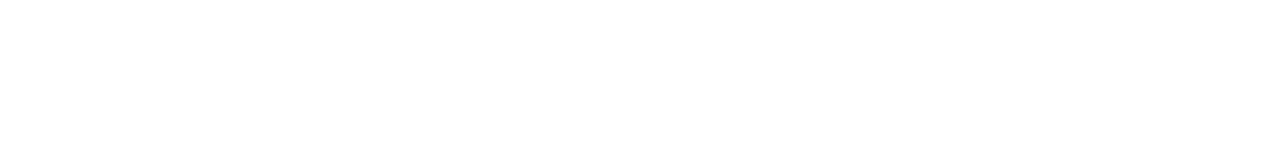
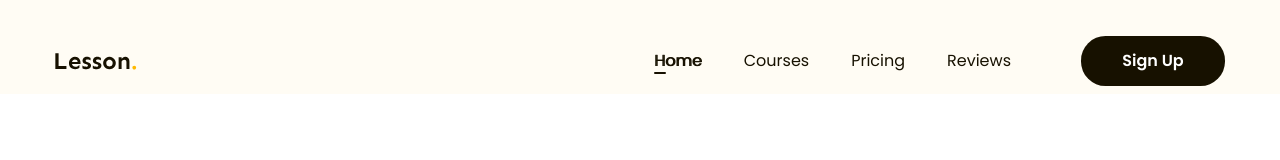
Before and after one commit to hoaiphongpvt/project02, a plain HTML site: page index.html in a window 1280 px wide. Shown: the top 160 px of the page. Drawn offline with Linux system fonts and the light colour scheme.

Commit message:
Add Header

```diff
--- a/assets/css/style.css
+++ b/assets/css/style.css
@@ -0,0 +1,94 @@
+* {
+    box-sizing: border-box;
+}
+
+html {
+    font-size: 62.5%;
+}
+
+body {
+    font-size: 1.6rem;
+    font-family: 'Poppins', sans-serif;
+}
+
+.main-content {
+    width: 1170px;
+    max-width: calc(100% - 48px);
+    margin-left: auto;
+    margin-right: auto;
+}
+
+a {
+    text-decoration: none;
+}
+
+.btn {
+    display: inline-block;
+    min-width: 118px;
+    font-weight: 600;
+    font-size: 1.6rem;
+    text-align: center;
+    color: #FFFFFF;
+    padding: 0 16px;
+    line-height: 50px;
+    background: #171100;
+    border-radius: 24.5px;
+}
+/* Header */
+.header {
+    background: #FFFCF4;
+}
+
+.header.fixed {
+    position: sticky;
+    top: -28px;
+}
+
+.header .body {
+    display: flex;
+    align-items: center;
+    padding: 36px 0 8px;
+}
+
+.nav {
+    margin-left: auto;
+}
+
+.nav ul {
+    display: flex;
+}
+
+.nav a {
+    padding: 8px 21px;
+    font-size: 1.6rem;
+    color: #171100;
+}
+
+.nav li a:hover,
+.nav li.active a {
+    position: relative;
+    /* font-weight: 600; */
+    text-shadow: 1px 0 0 currentColor;
+    font-size: 16px;
+    color: #171100;
+}
+
+.nav li.active a::after {
+    position: absolute;
+    display: block;
+    left: 21px;
+    bottom: 6px;
+    content: "";
+    width: 12px;
+    height: 2px;
+    background: #171100;
+    border-radius: 1px;
+}
+
+.header .signup-btn {
+    min-width: 144px;
+}
+
+.header .action {
+    margin-left: 49px;
+}
--- a/index.html
+++ b/index.html
@@ -6,9 +6,41 @@
     <meta name="viewport" content="width=device-width, initial-scale=1.0">
     <title>Project 2</title>
     <link rel="stylesheet" href="./assets/css/reset.css">
+    <link rel="preconnect" href="https://fonts.googleapis.com">
+    <link rel="preconnect" href="https://fonts.gstatic.com" crossorigin>
+    <link href="https://fonts.googleapis.com/css2?family=Lato:wght@700&family=Poppins:ital,wght@0,400;0,500;0,600;0,700;1,400&family=Sen:wght@700&display=swap" rel="stylesheet">
     <link rel="stylesheet" href="./assets/css/style.css">
 </head>
 <body>
+    <main style="height: 5000px;">
+        <header class="header fixed">
+            <div class="main-content">
+                <div class="body">
+                    <img src="./assets/img/Logo.svg" alt="Lesson" class="logo">
 
+                    <nav class="nav">
+                        <ul>
+                            <li class="active">
+                                <a href="#!">Home</a>
+                            </li>
+                            <li>
+                                <a href="#!">Courses</a>
+                            </li>
+                            <li>
+                                <a href="#!">Pricing</a>
+                            </li>
+                            <li>
+                                <a href="#!">Reviews</a>
+                            </li>
+                        </ul>
+                    </nav>
+
+                    <div class="action">
+                        <a href="#!" class="btn signup-btn">Sign Up</a>
+                    </div>
+                </div>
+            </div>
+        </header>
+    </main>
 </body>
 </html>
```
Also changed, not shown: assets/img/Logo.svg (added).
